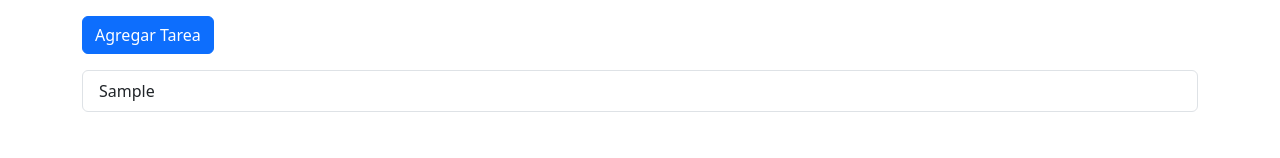
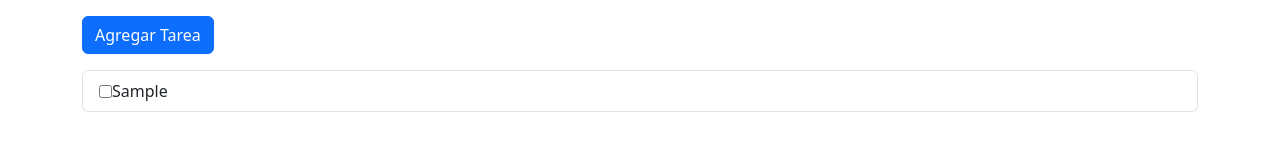
Before and after one commit to carolinavalverde/ReactEj4, a React (Vite) app: page / in a window 1280 px wide. Both pictures are taken after typing "Sample" into the empty fields and a click on the button "Agregar Tarea". Shown: the part 142-300 px from the top of the page. Built offline with nearby package versions, Linux system fonts and the light colour scheme.

Commit message:
corrijo codigo

```diff
--- a/src/components/ToDoApp.jsx
+++ b/src/components/ToDoApp.jsx
@@ -1,16 +1,10 @@
-// Importa las bibliotecas necesarias
 import React, { useState, useEffect } from "react";
 import "bootstrap/dist/css/bootstrap.min.css";
 
-// Componente principal de la aplicación
 function TodoApp() {
-  // Estado para manejar la lista de tareas
   const [tareas, setTareas] = useState([]);
-
-  // Estado para manejar la nueva tarea
   const [nuevaTarea, setNuevaTarea] = useState("");
 
-  // Función para agregar una nueva tarea
   const agregarTarea = () => {
     if (nuevaTarea.trim() !== "") {
       const nuevasTareas = [
@@ -19,33 +13,24 @@ function TodoApp() {
       ];
       setTareas(nuevasTareas);
       setNuevaTarea("");
-
-      // Guarda las tareas en el local storage
       localStorage.setItem("tareas", JSON.stringify(nuevasTareas));
     }
   };
 
-  // Función para marcar una tarea como hecha
   const marcarComoHecha = (id) => {
     const nuevasTareas = tareas.map((tarea) =>
       tarea.id === id ? { ...tarea, completada: !tarea.completada } : tarea
     );
     setTareas(nuevasTareas);
-
-    // Guarda las tareas en el local storage
     localStorage.setItem("tareas", JSON.stringify(nuevasTareas));
   };
 
-  // Función para eliminar todas las tareas completadas
   const eliminarTareasCompletadas = () => {
     const nuevasTareas = tareas.filter((tarea) => !tarea.completada);
     setTareas(nuevasTareas);
-
-    // Guarda las tareas en el local storage
     localStorage.setItem("tareas", JSON.stringify(nuevasTareas));
   };
 
-  // Efecto para cargar las tareas desde el local storage al cargar la página
   useEffect(() => {
     const tareasGuardadas = JSON.parse(localStorage.getItem("tareas")) || [];
     setTareas(tareasGuardadas);
@@ -74,13 +59,20 @@ function TodoApp() {
           {tareas.map((tarea) => (
             <li
               key={tarea.id}
-              className={`list-group-item ${
-                tarea.completada ? "list-group-item-success" : ""
-              }`}
+              className="list-group-item d-flex align-items-center"
             >
+              <input
+                type="checkbox"
+                checked={tarea.completada}
+                onChange={() => marcarComoHecha(tarea.id)}
+                className="mr-2"
+              />
               <span
                 onClick={() => marcarComoHecha(tarea.id)}
-                style={{ cursor: "pointer" }}
+                style={{
+                  cursor: "pointer",
+                  textDecoration: tarea.completada ? "line-through" : "none",
+                }}
               >
                 {tarea.texto}
               </span>
```
